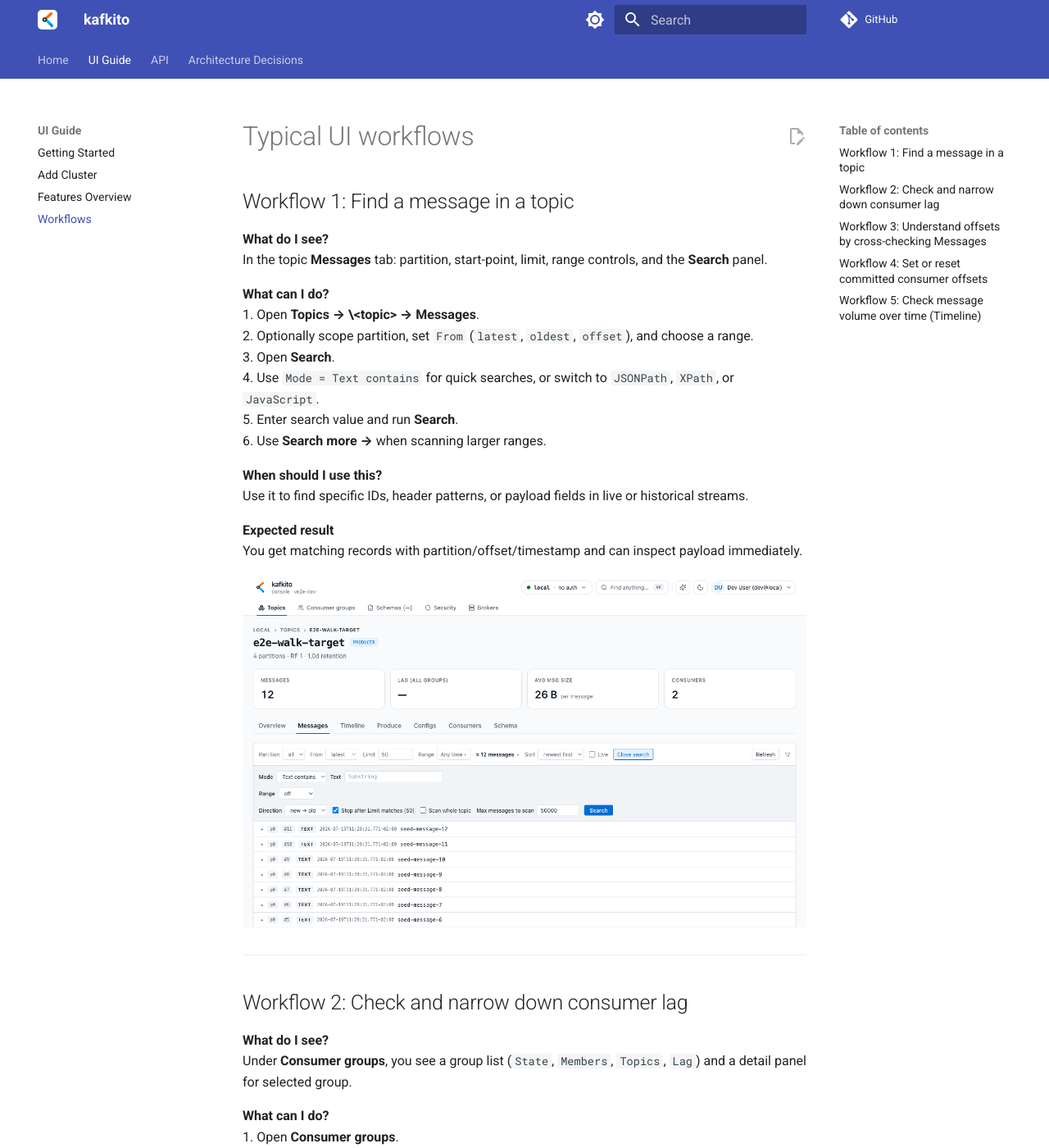
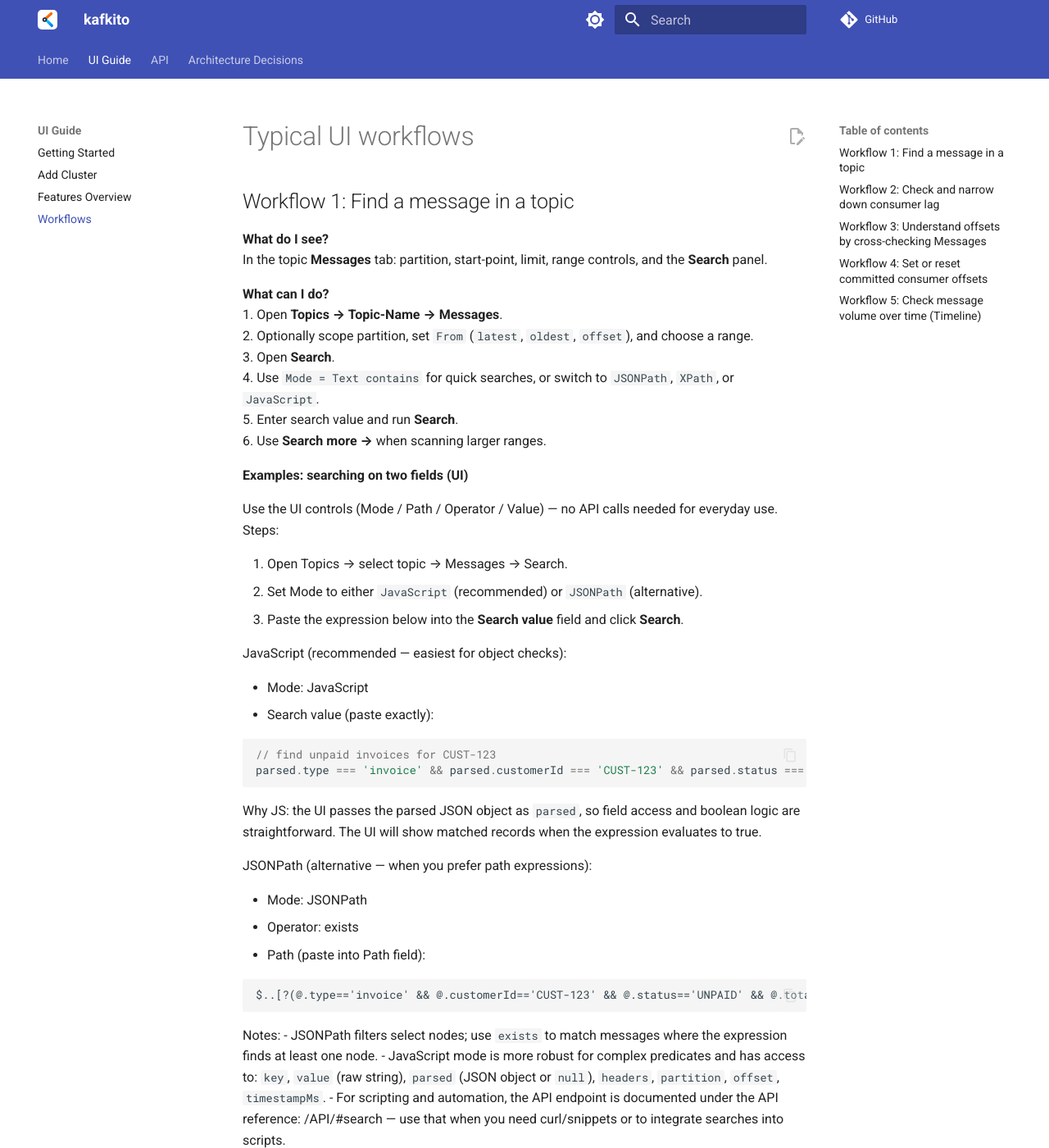
Before and after one commit to FinkeFlo/kafkito, an MkDocs documentation site: the page built from docs/ui/workflows.md, in a window 1280 px wide and 1400 px high. Shown: the whole window at 82% size. Built offline with MkDocs 1.6.1 and Material for MkDocs 9.7.7, drawn with Linux system fonts in a browser that asks for light colours; comment, search, counter and statistics services are not loaded; some of the changed text lies outside the part shown.

Commit message:
docs: focus message search examples on invoice scenario

````diff
--- a/docs/ui/workflows.md
+++ b/docs/ui/workflows.md
@@ -6,12 +6,48 @@
 In the topic **Messages** tab: partition, start-point, limit, range controls, and the **Search** panel.
 
 **What can I do?**
-1. Open **Topics → \<topic\> → Messages**.
+1. Open **Topics → Topic-Name → Messages**.
 2. Optionally scope partition, set `From` (`latest`, `oldest`, `offset`), and choose a range.
 3. Open **Search**.
 4. Use `Mode = Text contains` for quick searches, or switch to `JSONPath`, `XPath`, or `JavaScript`.
 5. Enter search value and run **Search**.
 6. Use **Search more →** when scanning larger ranges.
+
+**Examples: searching on two fields (UI)**
+
+Use the UI controls (Mode / Path / Operator / Value) — no API calls needed for everyday use. Steps:
+
+1. Open Topics → select topic → Messages → Search.
+2. Set Mode to either `JavaScript` (recommended) or `JSONPath` (alternative).
+3. Paste the expression below into the **Search value** field and click **Search**.
+
+JavaScript (recommended — easiest for object checks):
+
+- Mode: JavaScript
+- Search value (paste exactly):
+
+```js
+// find unpaid invoices for CUST-123
+parsed.type === 'invoice' && parsed.customerId === 'CUST-123' && parsed.status === 'UNPAID' && parsed.totalAmount > 1000 && parsed.currency === 'USD'
+```
+
+Why JS: the UI passes the parsed JSON object as `parsed`, so field access and boolean logic are straightforward. The UI will show matched records when the expression evaluates to true.
+
+JSONPath (alternative — when you prefer path expressions):
+
+- Mode: JSONPath
+- Operator: exists
+- Path (paste into Path field):
+
+```text
+$..[?(@.type=='invoice' && @.customerId=='CUST-123' && @.status=='UNPAID' && @.totalAmount>1000 && @.currency=='USD')]
+```
+
+Notes:
+- JSONPath filters select nodes; use `exists` to match messages where the expression finds at least one node.
+- JavaScript mode is more robust for complex predicates and has access to: `key`, `value` (raw string), `parsed` (JSON object or `null`), `headers`, `partition`, `offset`, `timestampMs`.
+- For scripting and automation, the API endpoint is documented under the API reference: /API/#search — use that when you need curl/snippets or to integrate searches into scripts.
+
 
 **When should I use this?**
 Use it to find specific IDs, header patterns, or payload fields in live or historical streams.
@@ -95,7 +131,7 @@ Committed offsets change for selected partitions and group lag is recalculated.
 In topic detail **Timeline**, you get a bar chart and time grid with approximate message counts per time slot.
 
 **What can I do?**
-1. Open **Topics → \<topic\> → Timeline**.
+1. Open **Topics → Topic-Name → Timeline**.
 2. Select range preset (`Last 24 hours`, `Last 7 days`, `Last 30 days`).
 3. Optionally scope a specific partition.
 4. Inspect bars and the time grid to see when traffic peaked.
````
Also changed, not shown: docs/API.md (+26 -1 lines).
